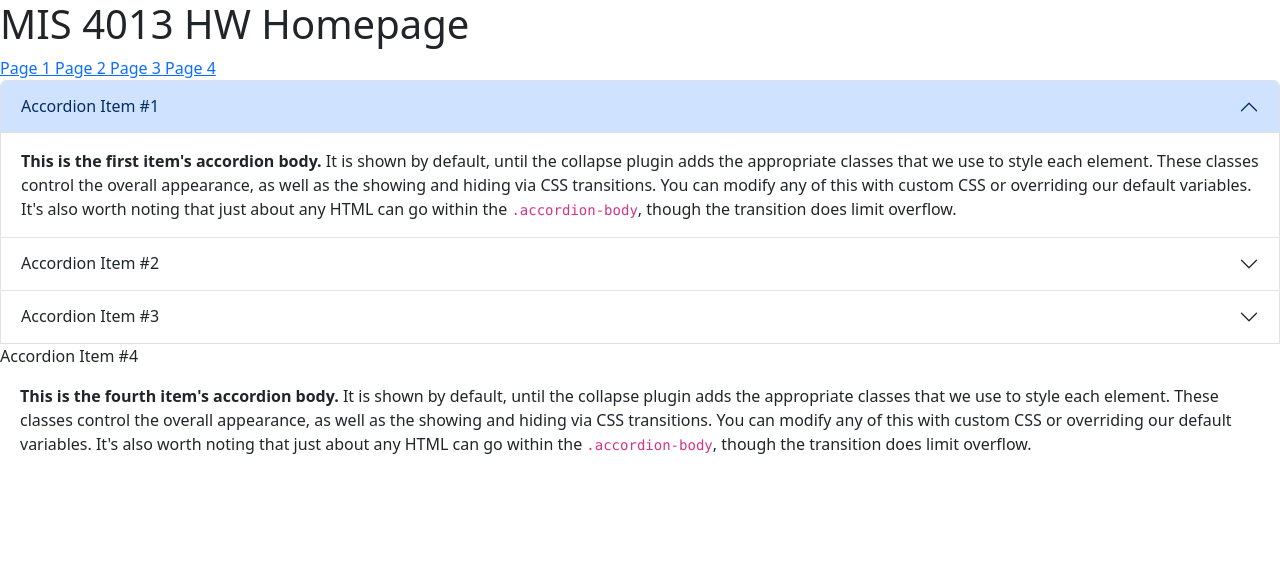
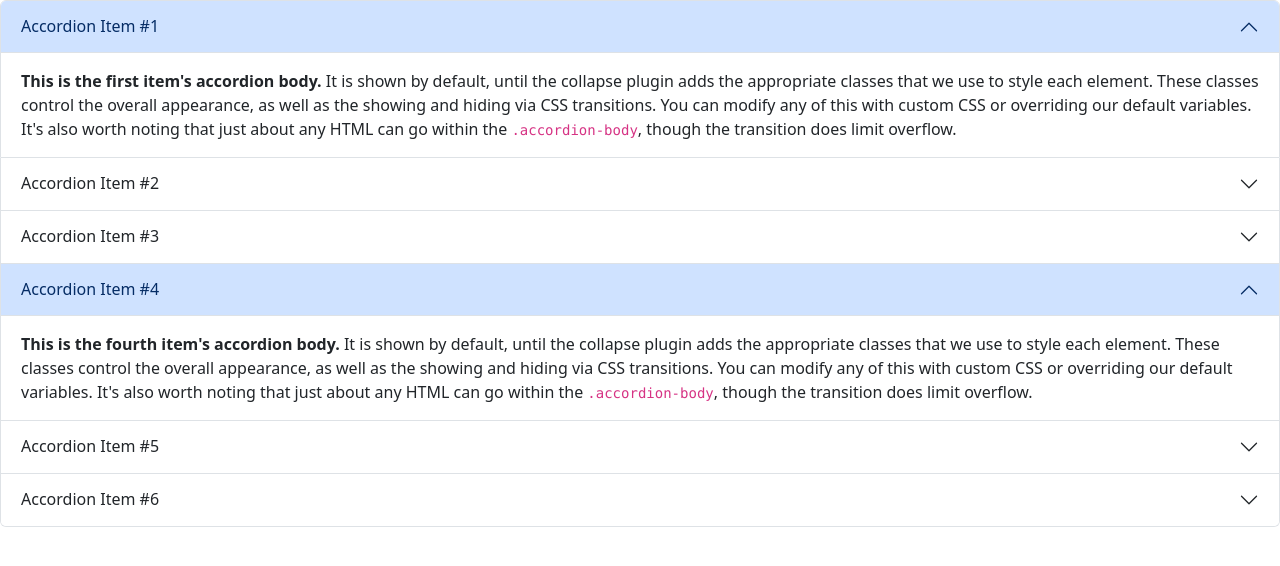
Before and after one commit to ZacJiang01/mis4013azure, a plain HTML site: page index.html in a window 1280 px wide. Drawn offline with nearby package versions, Linux system fonts and the light colour scheme; a small style sheet from the web is missing.

Commit message:
Update index.html

```diff
--- a/index.html
+++ b/index.html
@@ -1,18 +1,14 @@
-<!doctype html>
+<!DOCTYPE html>
 <html lang="en">
 <head>
-    <meta charset="utf-8">
-    <meta name="viewport" content="width=device-width, initial-scale=1">
-    <title>Bootstrap demo</title>
-    <link href="https://cdn.jsdelivr.net/npm/bootstrap@5.3.3/dist/css/bootstrap.min.css" rel="stylesheet" integrity="sha384-QWTKZyjpPEjISv5WaRU9OFeRpok6YctnYmDr5pNlyT2bRjXh0JMhjY6hW+ALEwIH" crossorigin="anonymous">
+  <meta charset="UTF-8">
+  <meta name="viewport" content="width=device-width, initial-scale=1.0">
+  <title>Accordion Example</title>
+  <link href="https://cdn.jsdelivr.net/npm/bootstrap@5.3.3/dist/css/bootstrap.min.css" rel="stylesheet" integrity="sha384-VoPFsJtNds8cUJk8xKHjZy8vVfgzEr6I2akR9zr4Gf09G7zRh8g6z5b6aO59ElW4" crossorigin="anonymous">
 </head>
 <body>
-    <h1>MIS 4013 HW Homepage</h1>
-    <a href = "page1.html" > Page 1 </a>
-      <a href = "page2.html" >Page 2 </a>
-        <a href = "page3.html" >Page 3 </a>
-          <a href = "page4.html" >Page 4 </a>
   <div class="accordion" id="accordionExample">
+    <!-- First Row of Accordions -->
     <div class="accordion-item">
       <h2 class="accordion-header">
         <button class="accordion-button" type="button" data-bs-toggle="collapse" data-bs-target="#collapseOne" aria-expanded="true" aria-controls="collapseOne">
@@ -49,6 +45,11 @@
         </div>
       </div>
     </div>
+
+    <!-- Second Row of Accordions -->
+    <div class="accordion-item">
+      <h2 class="accordion-header">
+        <button class="accordion-button" type="button" data-bs-toggle="collapse" data-bs-target="#collapseFour" aria-expanded="true" aria-controls="collapseFour">
           Accordion Item #4
         </button>
       </h2>
@@ -61,7 +62,28 @@
     <div class="accordion-item">
       <h2 class="accordion-header">
         <button class="accordion-button collapsed" type="button" data-bs-toggle="collapse" data-bs-target="#collapseFive" aria-expanded="false" aria-controls="collapseFive">
-
+          Accordion Item #5
+        </button>
+      </h2>
+      <div id="collapseFive" class="accordion-collapse collapse" data-bs-parent="#accordionExample">
+        <div class="accordion-body">
+          <strong>This is the fifth item's accordion body.</strong> It is hidden by default, until the collapse plugin adds the appropriate classes that we use to style each element. These classes control the overall appearance, as well as the showing and hiding via CSS transitions. You can modify any of this with custom CSS or overriding our default variables. It's also worth noting that just about any HTML can go within the <code>.accordion-body</code>, though the transition does limit overflow.
+        </div>
+      </div>
+    </div>
+    <div class="accordion-item">
+      <h2 class="accordion-header">
+        <button class="accordion-button collapsed" type="button" data-bs-toggle="collapse" data-bs-target="#collapseSix" aria-expanded="false" aria-controls="collapseSix">
+          Accordion Item #6
+        </button>
+      </h2>
+      <div id="collapseSix" class="accordion-collapse collapse" data-bs-parent="#accordionExample">
+        <div class="accordion-body">
+          <strong>This is the sixth item's accordion body.</strong> It is hidden by default, until the collapse plugin adds the appropriate classes that we use to style each element. These classes control the overall appearance, as well as the showing and hiding via CSS transitions. You can modify any of this with custom CSS or overriding our default variables. It's also worth noting that just about any HTML can go within the <code>.accordion-body</code>, though the transition does limit overflow.
+        </div>
+      </div>
+    </div>
+  </div>
 
   <script src="https://cdn.jsdelivr.net/npm/bootstrap@5.3.3/dist/js/bootstrap.bundle.min.js" integrity="sha384-YvpcrYf0tY3lHB60NNkmXc5s9fDVZLESaAA55NDzOxhy9GkcIdslK1eN7N6jIeHz" crossorigin="anonymous"></script>
 </body>
```
Lines whose indentation alone changed are shown as unchanged.
